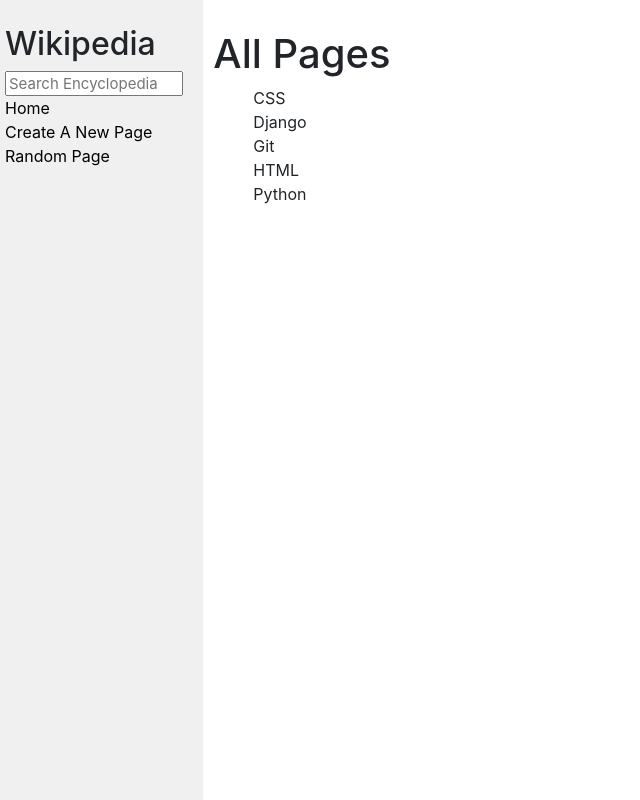
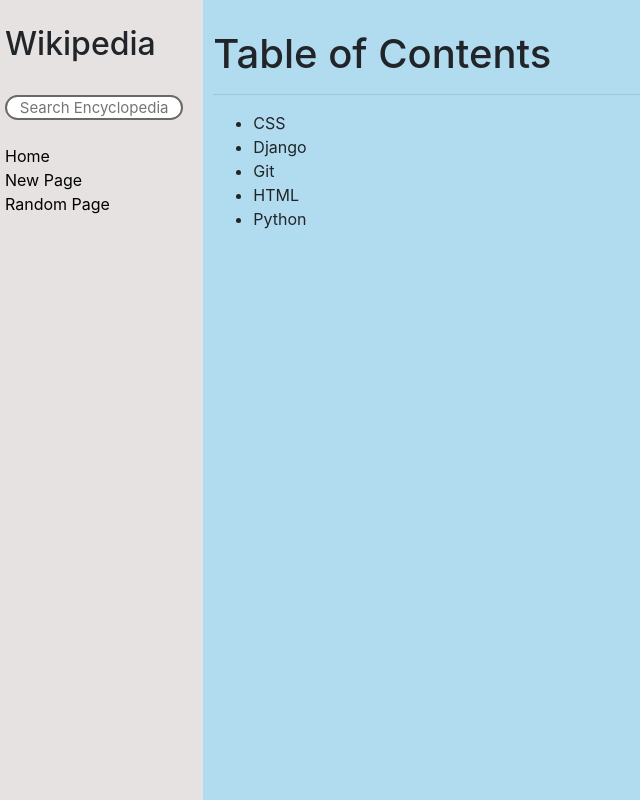
Before and after one commit to Hauntmore/Hauntmore.github.io, a Django app: page / in a window 1280 px wide. Shown: the whole page, without its empty margins (0-640 px from the left). Run offline with Django 3.2, Linux system fonts and the light colour scheme; some libraries are stand-ins or nearby versions.

Commit message:
fix stuff

```diff
--- a/projects/wiki/encyclopedia/static/encyclopedia/layout.css
+++ b/projects/wiki/encyclopedia/static/encyclopedia/layout.css
@@ -1,14 +1,11 @@
 body {
   margin: 0;
-  background-color: white;
-}
-
-code {
-  white-space: pre;
+  background-color: #b1dcf0;
+  font-style: "Monospace", "Fantasy", "Ariel";
 }
 
 h1 {
-  margin-top: 0; /* 0px */
+  margin-top: 0;
   padding-top: 20px;
 }
 
@@ -24,17 +21,22 @@
 
 a:hover {
   text-decoration: underline;
-  color: black;
 }
 
-li {
-  list-style: none;
+li:hover {
+  text-decoration: underline;
 }
 
 div[class="alert alert-danger"] {
   text-align: center;
 }
 
+form input[type=text] {
+  border: 2px solid #6b6965;
+  box-sizing: border box;
+  border-radius: 3em;
+  text-align: center;
+}
 
 .main {
   padding: 10px;
@@ -48,7 +50,7 @@
 
 .sidebar {
   box-sizing: border-box exists;
-  background-color: #f0f0f0;
+  background-color: #e6e2e2;
   height: 100vh;
   padding: 20px;
 }
--- a/projects/wiki/encyclopedia/templates/encyclopedia/index.html
+++ b/projects/wiki/encyclopedia/templates/encyclopedia/index.html
@@ -6,9 +6,9 @@
 
 {% block body %}
 <h1>
-  All Pages
+  Table of Contents
 </h1>
-
+<hr>
 <ul>
   {% for entry in entries %}
 
--- a/projects/wiki/encyclopedia/templates/encyclopedia/layout.html
+++ b/projects/wiki/encyclopedia/templates/encyclopedia/layout.html
@@ -24,10 +24,14 @@
           Wikipedia
         </h2>
 
+        <br>
+
         <form action="{% url 'encyclopedia:search' %}">
           {% csrf_token %}
-          <input class="search" type="text" name="search_query" placeholder="Search Encyclopedia">
+          <input class="search" type="text" name="search_query" placeholder="Search Encyclopedia" required>
         </form>
+
+        <br>
 
         <div>
           <a href="{% url 'encyclopedia:index' %}">
@@ -37,7 +41,7 @@
 
         <div>
           <a href="{% url 'encyclopedia:create' %}">
-            Create A New Page
+            New Page
           </a>
         </div>
 
```
Also changed, not shown: projects/wiki/entries/Django.md (+0 -3 lines).
